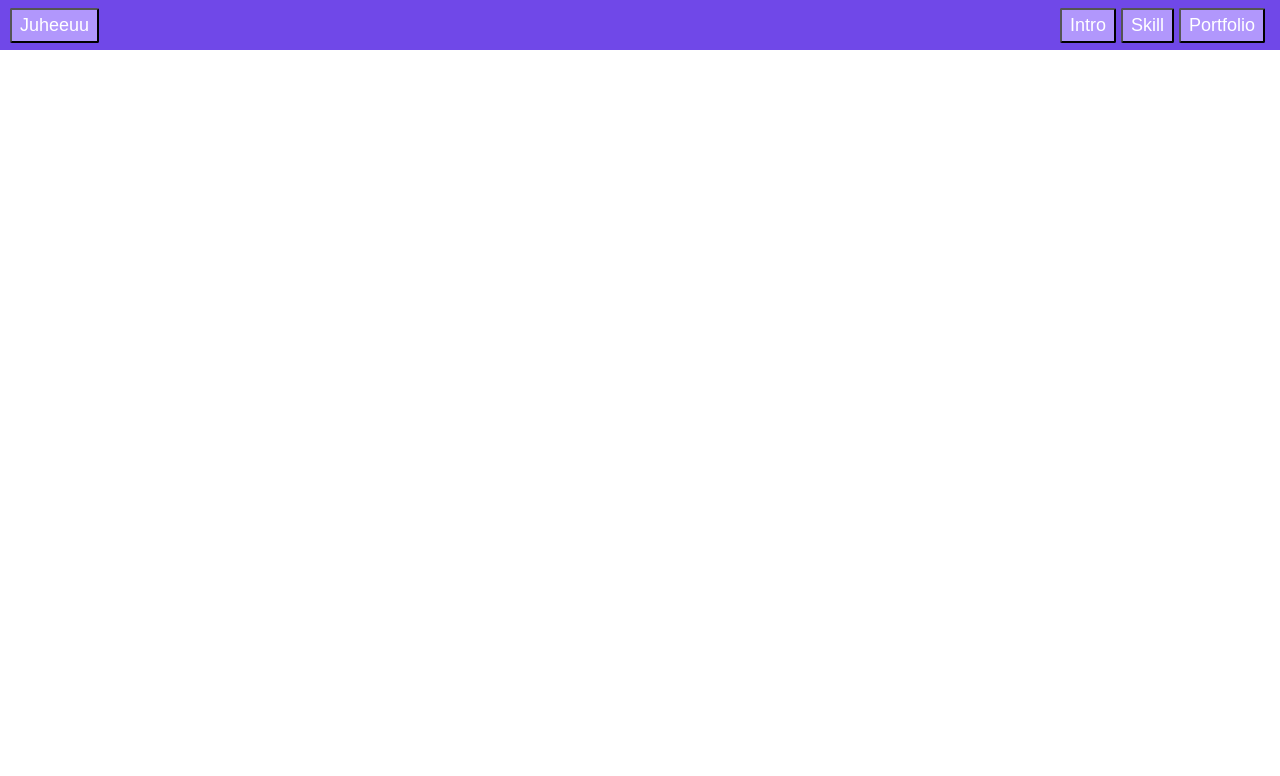
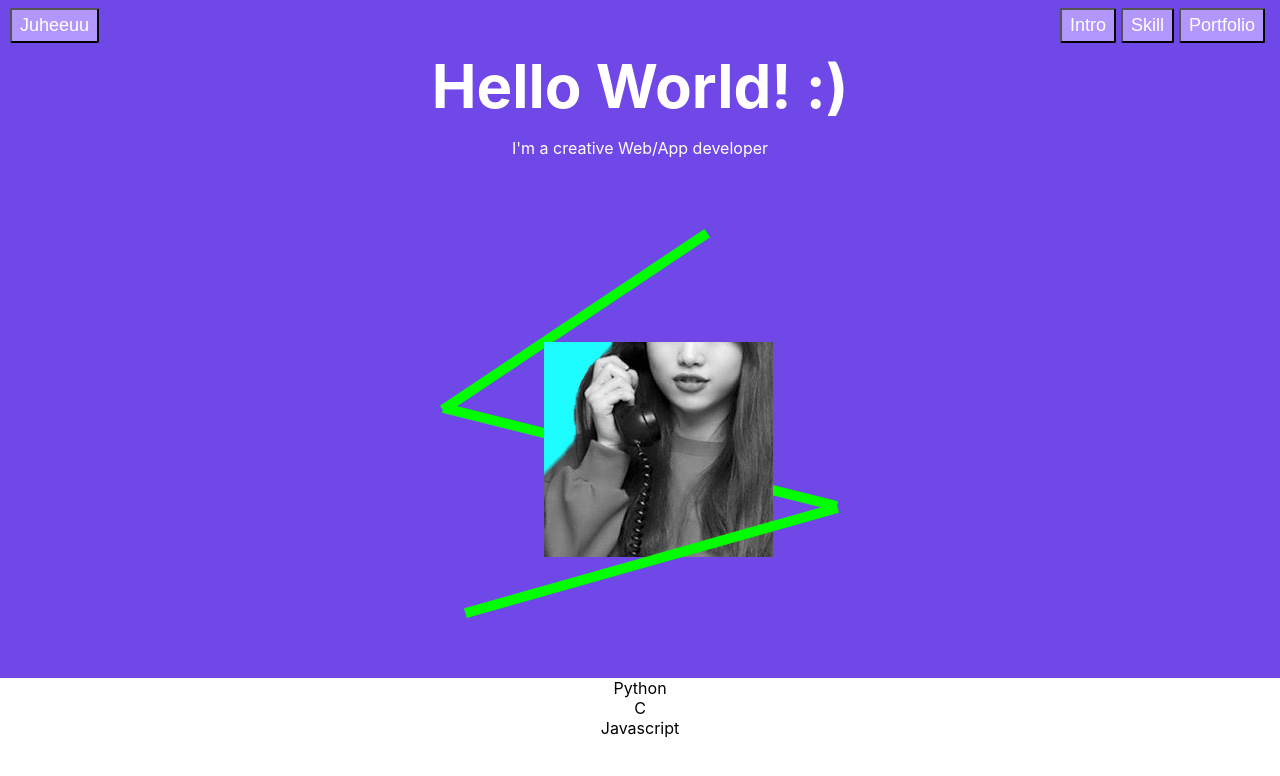
Before and after one commit to juheeuu/profile, a React (Create React App) app in the folder profile/: page / in a window 1280 px wide. Shown: the top 776 px of the page. Built offline with nearby package versions, Linux system fonts and the light colour scheme.

Commit message:
Make main page

```diff
--- a/profile/src/App.js
+++ b/profile/src/App.js
@@ -1,23 +1,10 @@
 import React, { Component } from 'react';
-import profileImg from './profileImg.png';
 import './App.css';
 import Navbar from './component/Navbar';
+import Main from './component/Main';
+import Intro from './component/Intro';
 
 const styles = {
-  mainTitle: {
-    fontSize: 50,
-    fontWeight: 'bold',
-  },
-  leftCategory: {
-    flex: 0.2,
-    backgroundColor: 'white',
-    height: 100,
-  },
-  navbar: {
-    flex: 1,
-    flexDirection: 'row',
-    backgroundColor: '#282c34',
-  },
   container: {
     backgroundColor: '#7048e8',
     flexDirection: 'column',
@@ -30,7 +17,10 @@ class App extends Component {
     return (
        <div style={styles.container}>
          <Navbar />
+         <Main />
+         <Intro />
        </div>
+
     );
   }
 }
--- /dev/null
+++ b/profile/src/component/Intro.js
@@ -0,0 +1,36 @@
+import React, { Component } from 'react';
+
+const style = {
+    container: {
+        flexDirection: 'column',
+        textAlign: 'center',
+        backgroundColor: 'white',
+    },
+    mainText: {
+        textAlign: 'center',
+        fontSize: 60,
+        color: 'white',
+    },
+    subText: {
+        color: 'white',
+    },
+    img: {
+    },
+};
+
+class Intro extends Component {
+  render() {
+    return (
+      <div className="introContainer" style={style.container}>
+        <div className="card">
+            <div> Python </div>
+
+        </div>
+        <div> C </div>
+        <div> Javascript </div>
+      </div>
+    );
+  }
+}
+
+export default Intro;
--- /dev/null
+++ b/profile/src/component/Main.js
@@ -0,0 +1,34 @@
+import React, { Component } from 'react';
+import profileImg from '../profileImg.png';
+
+const style = {
+    container: {
+        flexDirection: 'column',
+        textAlign: 'center',
+    },
+    mainText: {
+        textAlign: 'center',
+        fontSize: 60,
+        color: 'white',
+        fontWeight: 'bold',
+    },
+    subText: {
+        color: 'white',
+    },
+    img: {
+    },
+};
+
+class Main extends Component {
+  render() {
+    return (
+      <div className="mainContainer" style={style.container}>
+        <div style={style.mainText}> Hello World! :)</div>
+        <div style={style.subText}> <p> I'm a creative Web/App developer </p>  </div>
+        <img src={profileImg} style={style.img} />
+      </div>
+    );
+  }
+}
+
+export default Main;
--- a/profile/src/component/Navbar.js
+++ b/profile/src/component/Navbar.js
@@ -18,12 +18,6 @@ const styles = {
   navbarContent: {
     justifyContent: 'flex-end',
   },
-  button: {
-    // borderRadius: 2,
-    // backgroundColor: '#e5dbff',
-    height: 50,
-  }
-
 };
 
 class Navbar extends Component {
@@ -34,9 +28,9 @@ class Navbar extends Component {
             <button>Juheeuu</button>
           </div>
           <div style={styles.navbarContent}>
-            <button styles={styles.button}>Intro</button>
-            <button styles={styles.button}>Skill</button>
-            <button styles={styles.button}>Portfolio</button>
+            <button>Intro</button>
+            <button>Skill</button>
+            <button>Portfolio</button>
           </div>
        </nav>
     );
```
Also changed, not shown: profile/src/static/css/card.css (added).
